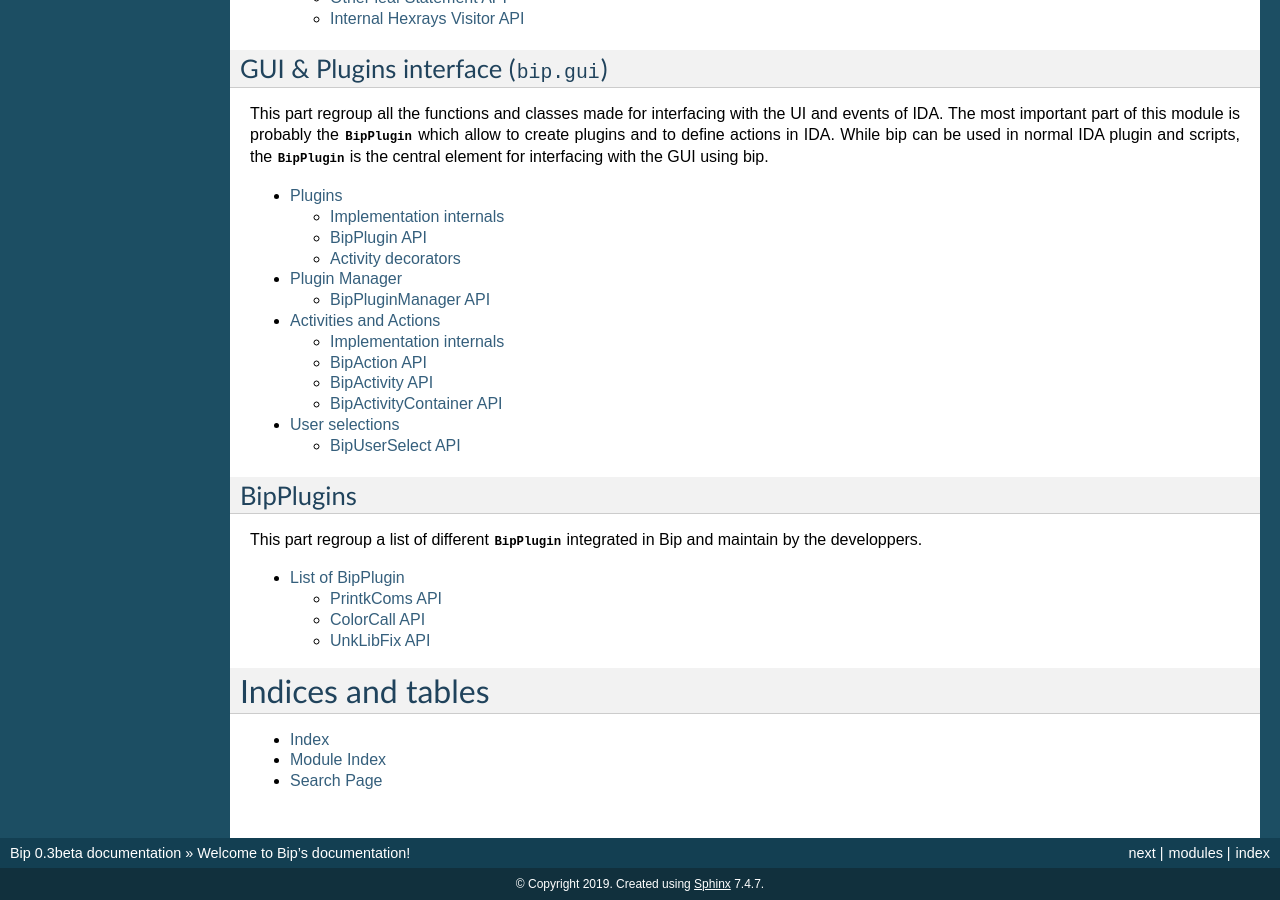
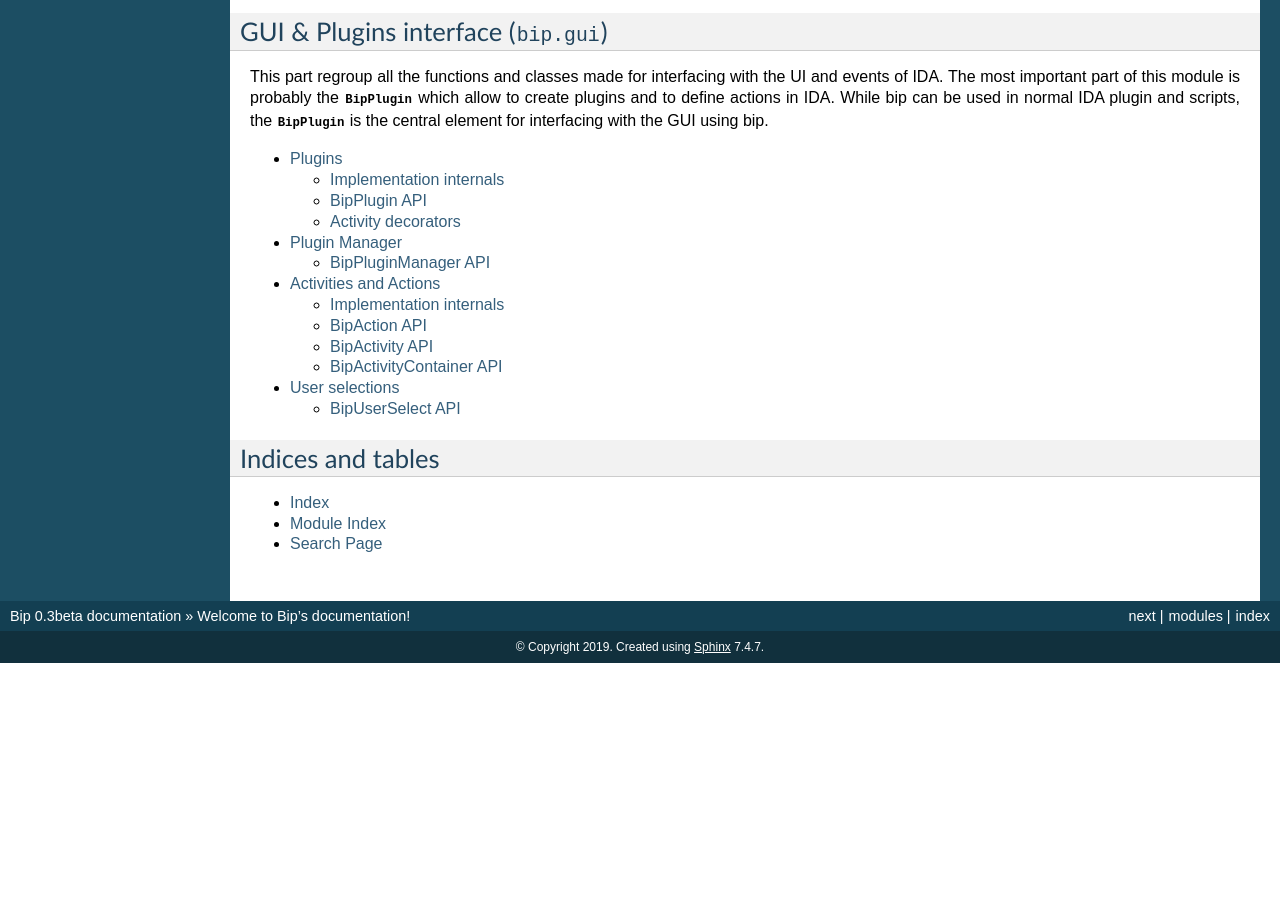
Before and after one commit to synacktiv/bip, a Sphinx documentation site: the page built from doc/index.rst, in a window 1280 px wide and 900 px high, scrolled down 2648 px. Built offline with Sphinx 7.4.7, drawn with Linux system fonts in a browser that asks for light colours; formulas are drawn with MathJax 3; after the commit the page ends 3311 px from its top, so only the background shows below that; some of the changed text lies outside the part shown.

Commit message:
doc: update doc for removing the plugin list and reflect the change in the remainder of the documentation

```diff
--- a/doc/general/changelog.rst
+++ b/doc/general/changelog.rst
@@ -88,3 +88,7 @@ avoid colisions) (use with ``sed -f RULEFILE INPUTFILE``):
 Are not included in this sed file the change to ``BipInstr.Make``,
 ``BipFunction.Count``, ``Cnode.cfunc``, ``Ptr`` which can easilly create
 problems.
+
+This update removed also the ``example``, ``scripts`` and ``plugins``
+directory which will not be maintain as part of Bip (and where probably
+already not working since some times).
--- a/doc/index.rst
+++ b/doc/index.rst
@@ -31,9 +31,6 @@ hexrays functions and the :ref:`index-gui` containing interface with the
 graphics and explaining how to developped plugins. This is mainly
 autodocumentation of bip objects with precisions about usage and potentially
 internals when necessary.
-
-Finally the last part :ref:`index-bipplugins` contains information about the
-plugins included in Bip.
 
 General
 =======
@@ -105,21 +102,8 @@ is the central element for interfacing with the GUI using bip.
     gui/activity
     gui/userselect
 
-.. _index-bipplugins:
-
-BipPlugins
-==========
-
-This part regroup a list of different :class:`BipPlugin` integrated in Bip and
-maintain by the developpers.
-
-.. toctree::
-    :maxdepth: 2
-
-    bippluginlist
-
 Indices and tables
-##################
+==================
 
 * :ref:`genindex`
 * :ref:`modindex`
```
Also changed, not shown: doc/bippluginlist.rst (deleted, +0 -44 lines).
